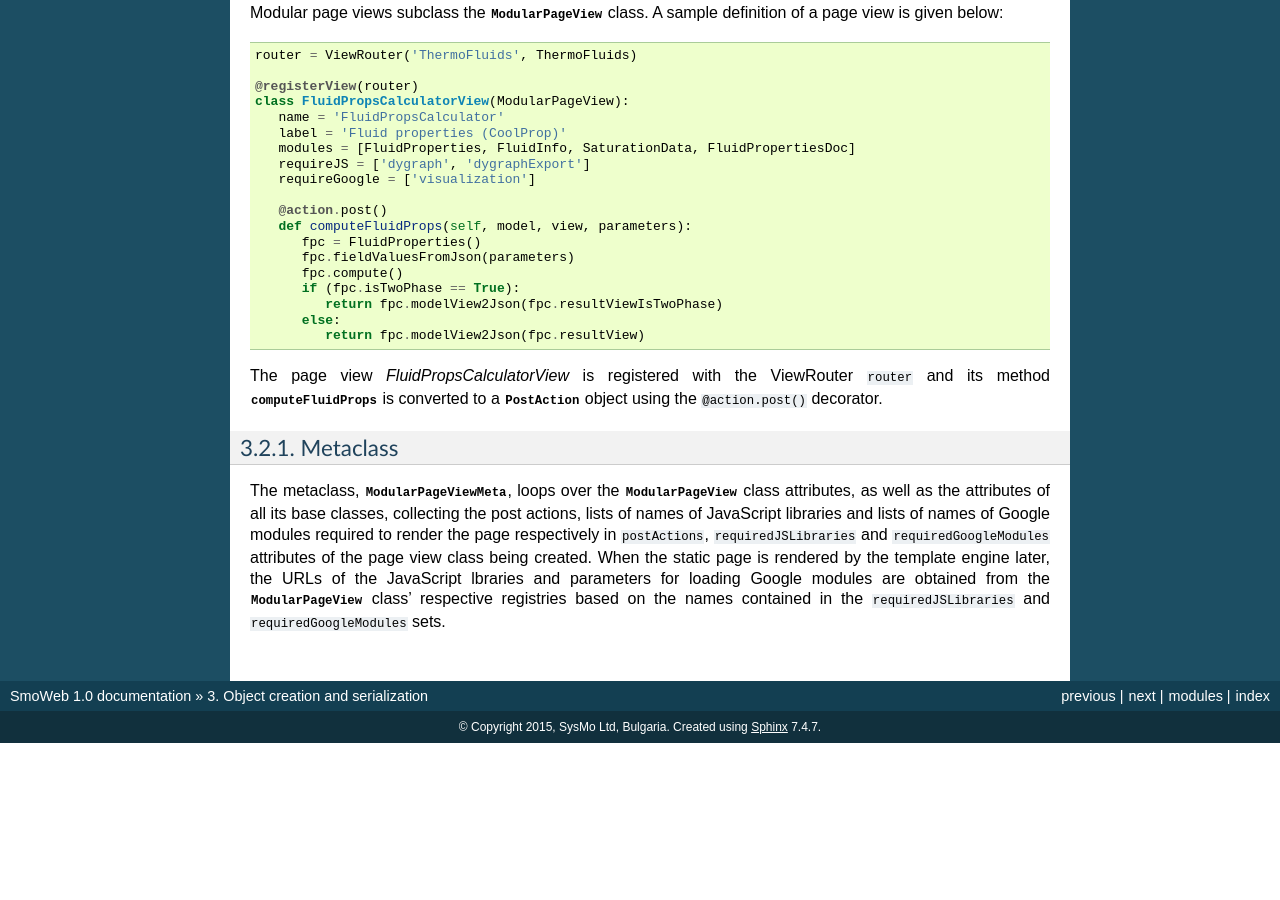
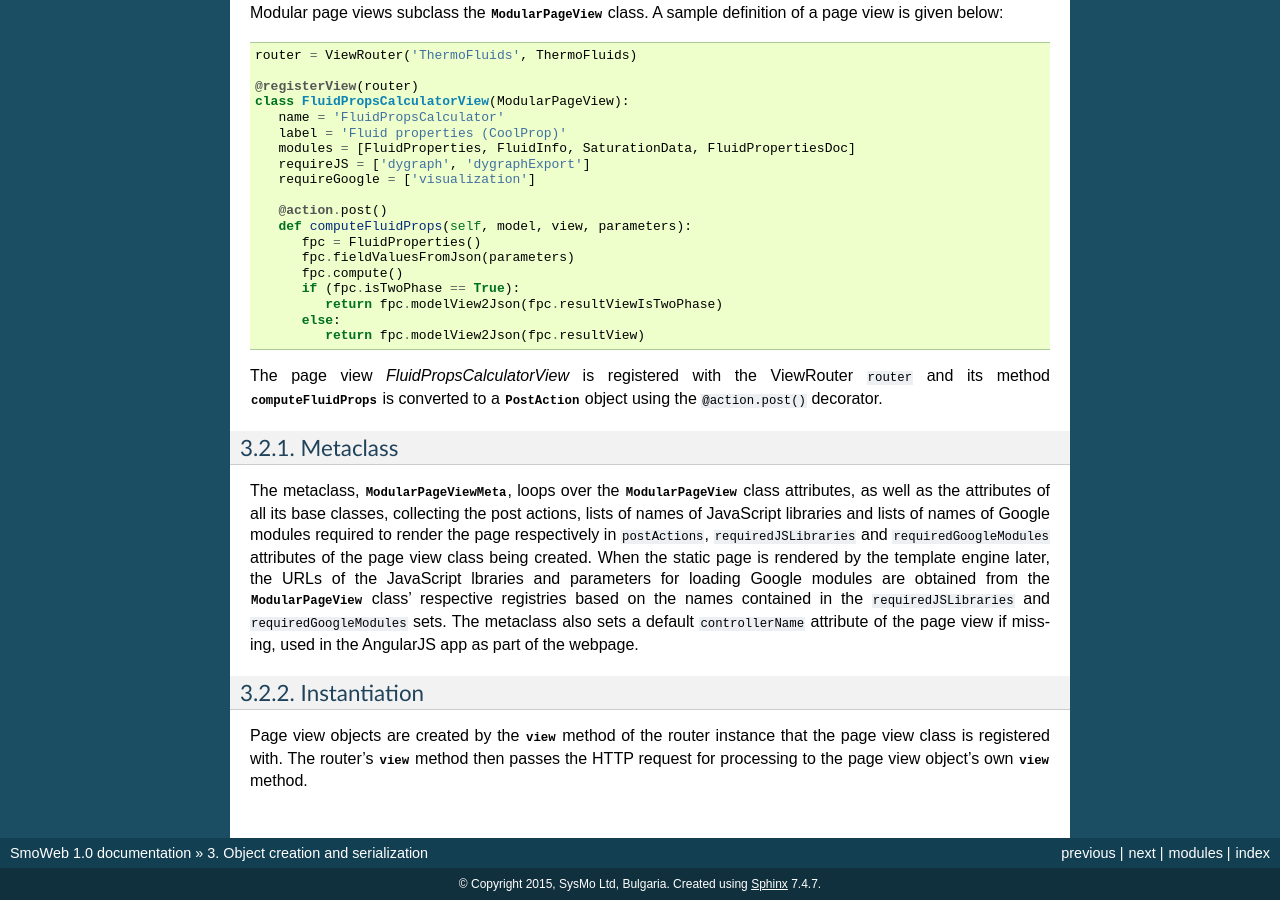
Before and after one commit to SysMo/SmoWeb, a Sphinx documentation site: the page built from doc/source/server/ObjectCreationAndSerialization.rst, in a window 1280 px wide and 900 px high, scrolled down 898 px. Built offline with Sphinx 7.4.7, drawn with Linux system fonts in a browser that asks for light colours; before the commit the page ends 1641 px from its top, so only the background shows below that.

Commit message:
Wrote some "Object creation and serialization"
Signed-off-by: Ivaylo Mihaylov <ivombg@yahoo.com>

```diff
--- a/doc/source/server/ObjectCreationAndSerialization.rst
+++ b/doc/source/server/ObjectCreationAndSerialization.rst
@@ -79,4 +79,12 @@ as well as the attributes of all its base classes, collecting the post actions,
 lists of names of Google modules required to render the page respectively in ``postActions``, ``requiredJSLibraries`` and ``requiredGoogleModules``
 attributes of the page view class being created. When the static page is rendered by the template engine later, the URLs of the
 JavaScript lbraries and parameters for loading Google modules are obtained from the :class:`~smo.django.view.ModularPageView` class'
-respective registries based on the names contained in the ``requiredJSLibraries`` and ``requiredGoogleModules`` sets.
+respective registries based on the names contained in the ``requiredJSLibraries`` and ``requiredGoogleModules`` sets. The metaclass
+also sets a default ``controllerName`` attribute of the page view if missing, used in the AngularJS app as part of the webpage.
+
+Instantiation
+-------------
+
+Page view objects are created by the :func:`view` method of the router instance that the
+page view class is registered with. The router's :func:`view` method then passes the HTTP request for processing to the
+page view object's own :func:`view` method.
```
Also changed, not shown: 1 other file.
